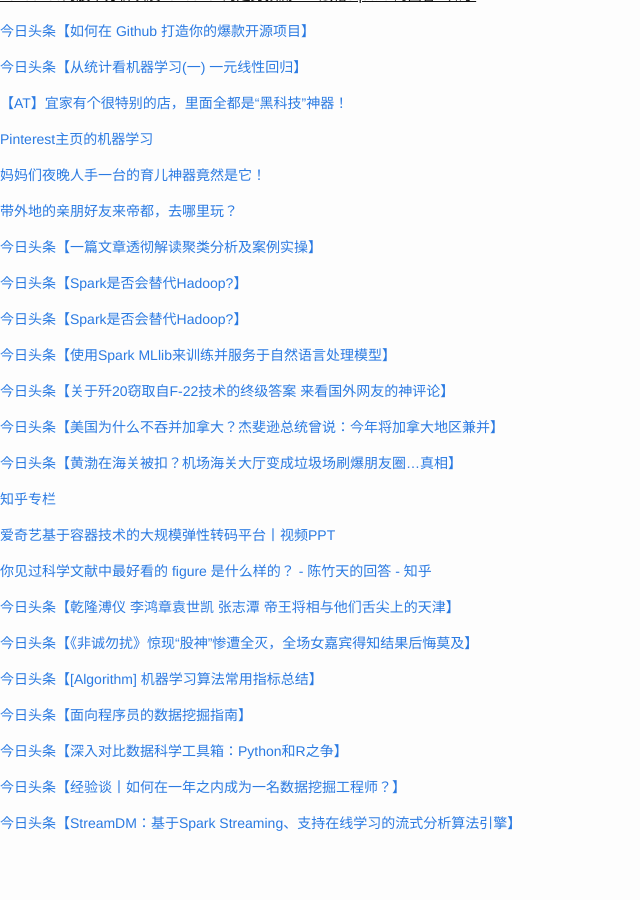
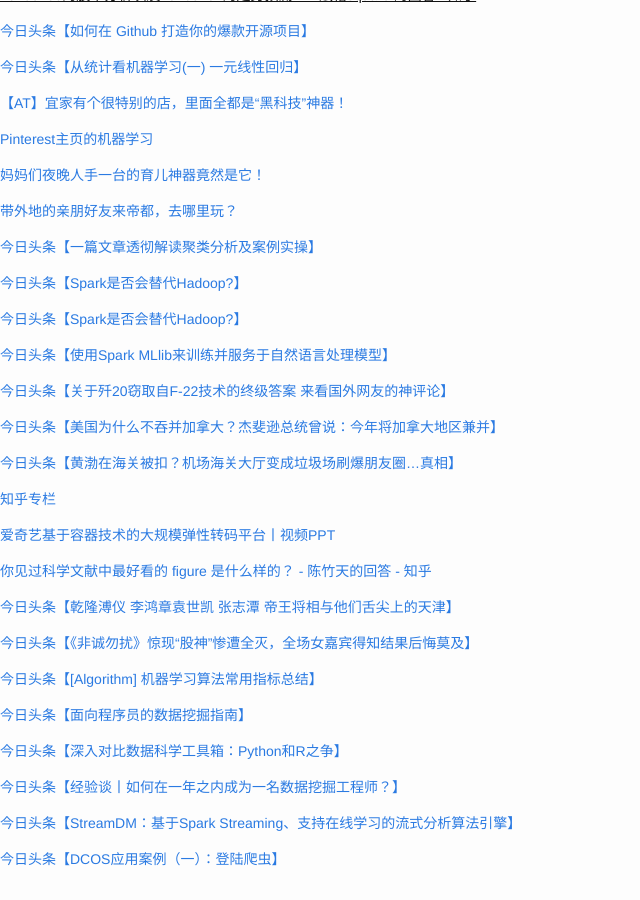
Before and after one commit to cnwarden/cnwarden.github.io, a Jekyll site: the page built from fav/index.md, in a window 1280 px wide and 900 px high, scrolled down 9102 px. Shown: the whole window, without its empty margins (0-640 px from the left). Built offline with Jekyll 4.4.1, drawn with Linux system fonts in a browser that asks for light colours; emoji names are drawn with the system emoji font; before the commit the page ends 9966 px from its top, so only the background shows below that.

Commit message:
auto commit

```diff
--- a/fav/index.md
+++ b/fav/index.md
@@ -550,3 +550,5 @@ title:  fav
 [今日头条【经验谈丨如何在一年之内成为一名数据挖掘工程师？】](http://toutiao.com/group/6272458491627290881/?iid=4056437762&app=news_article&tt_from=android_share&utm_source=email&utm_medium=toutiao_android&utm_campaign=client_share)
 
 [今日头条【StreamDM：基于Spark Streaming、支持在线学习的流式分析算法引擎】](http://toutiao.com/group/6272705546295230722/?iid=4056437762&app=news_article&tt_from=android_share&utm_source=email&utm_medium=toutiao_android&utm_campaign=client_share)
+
+[今日头条【DCOS应用案例（一）：登陆爬虫】](http://toutiao.com/group/6273362858671980801/?iid=4056437762&app=news_article&tt_from=android_share&utm_source=email&utm_medium=toutiao_android&utm_campaign=client_share)
```
